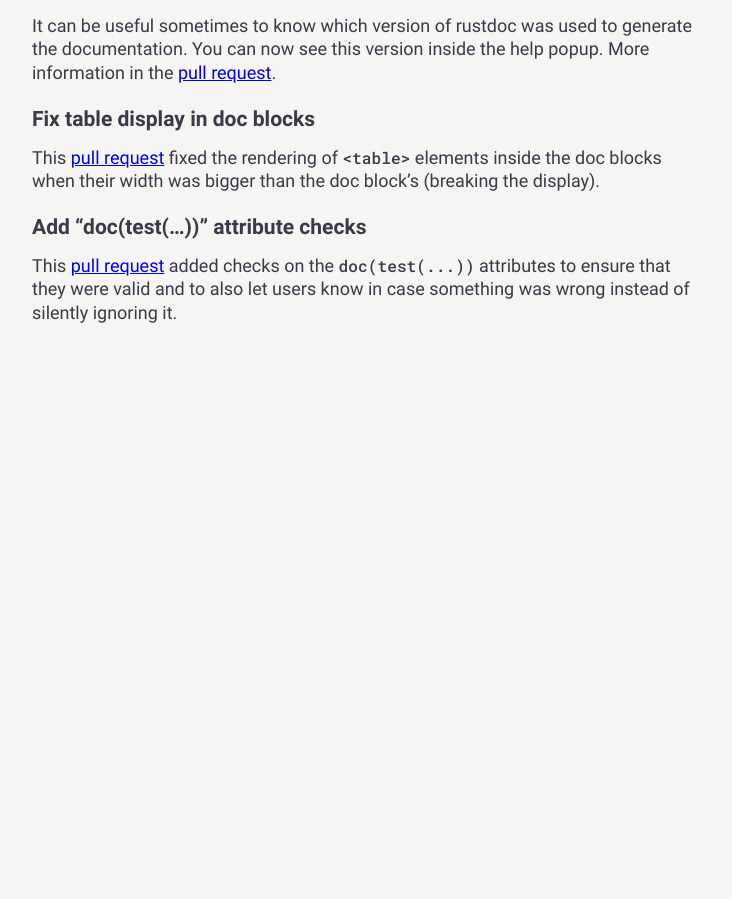
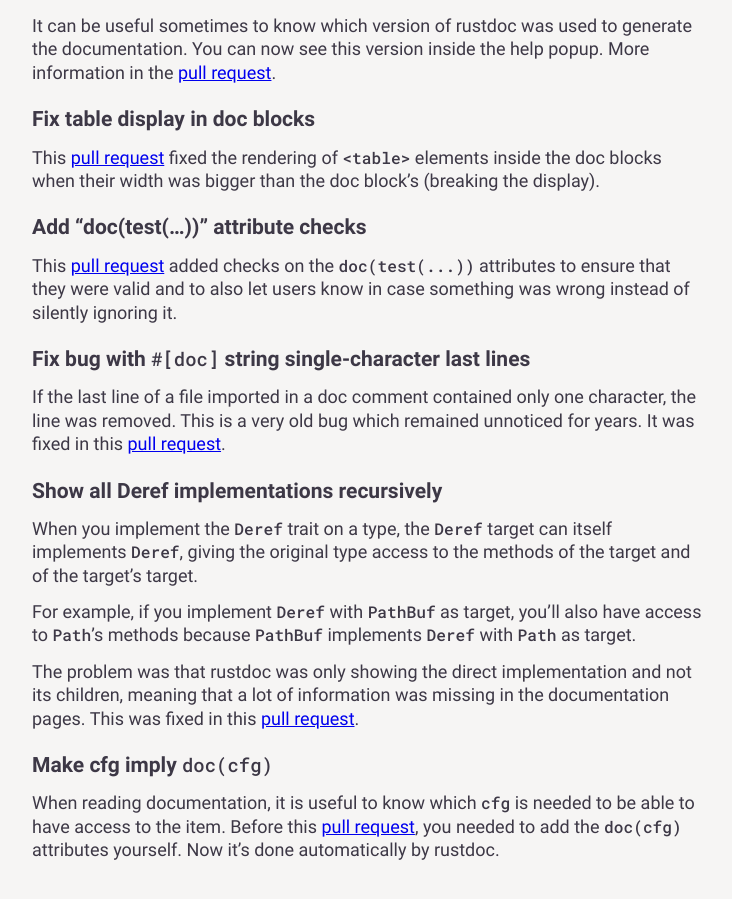
Before and after one commit to yijunyu/trusted-programming.github.io, a Jekyll site: the page built from articles/rustdoc.md, in a window 1280 px wide and 900 px high, scrolled down 5776 px. Shown: the whole window, without its empty margins (273-1005 px from the left). Built offline with Jekyll 4.4.1, drawn with Linux system fonts in a browser that asks for light colours; comment, search, counter and statistics services are not loaded; before the commit the page ends 6149 px from its top, so only the background shows below that.

Commit message:
Update rustdoc contributions

```diff
--- a/articles/rustdoc.md
+++ b/articles/rustdoc.md
@@ -214,3 +214,19 @@ This [pull request](https://github.com/rust-lang/rust/pull/88742) fixed the rend
 ### Add "doc(test(...))" attribute checks
 
 This [pull request](https://github.com/rust-lang/rust/pull/87728) added checks on the `doc(test(...))` attributes to ensure that they were valid and to also let users know in case something was wrong instead of silently ignoring it.
+
+### Fix bug with `#[doc]` string single-character last lines
+
+If the last line of a file imported in a doc comment contained only one character, the line was removed. This is a very old bug which remained unnoticed for years. It was fixed in this [pull request](https://github.com/rust-lang/rust/pull/90657).
+
+### Show all Deref implementations recursively
+
+When you implement the `Deref` trait on a type, the `Deref` target can itself implements `Deref`, giving the original type access to the methods of the target and of the target's target.
+
+For example, if you implement `Deref` with `PathBuf` as target, you'll also have access to `Path`'s methods because `PathBuf` implements `Deref` with `Path` as target.
+
+The problem was that rustdoc was only showing the direct implementation and not its children, meaning that a lot of information was missing in the documentation pages. This was fixed in this [pull request](https://github.com/rust-lang/rust/pull/90183).
+
+### Make cfg imply `doc(cfg)`
+
+When reading documentation, it is useful to know which `cfg` is needed to be able to have access to the item. Before this [pull request](https://github.com/rust-lang/rust/pull/89596), you needed to add the `doc(cfg)` attributes yourself. Now it's done automatically by rustdoc.
```
Also changed, not shown: articles/docs-rs.md (+4 -0 lines), articles/work-in-progress/Tools/RustDoc.md (+6 -3 lines).
